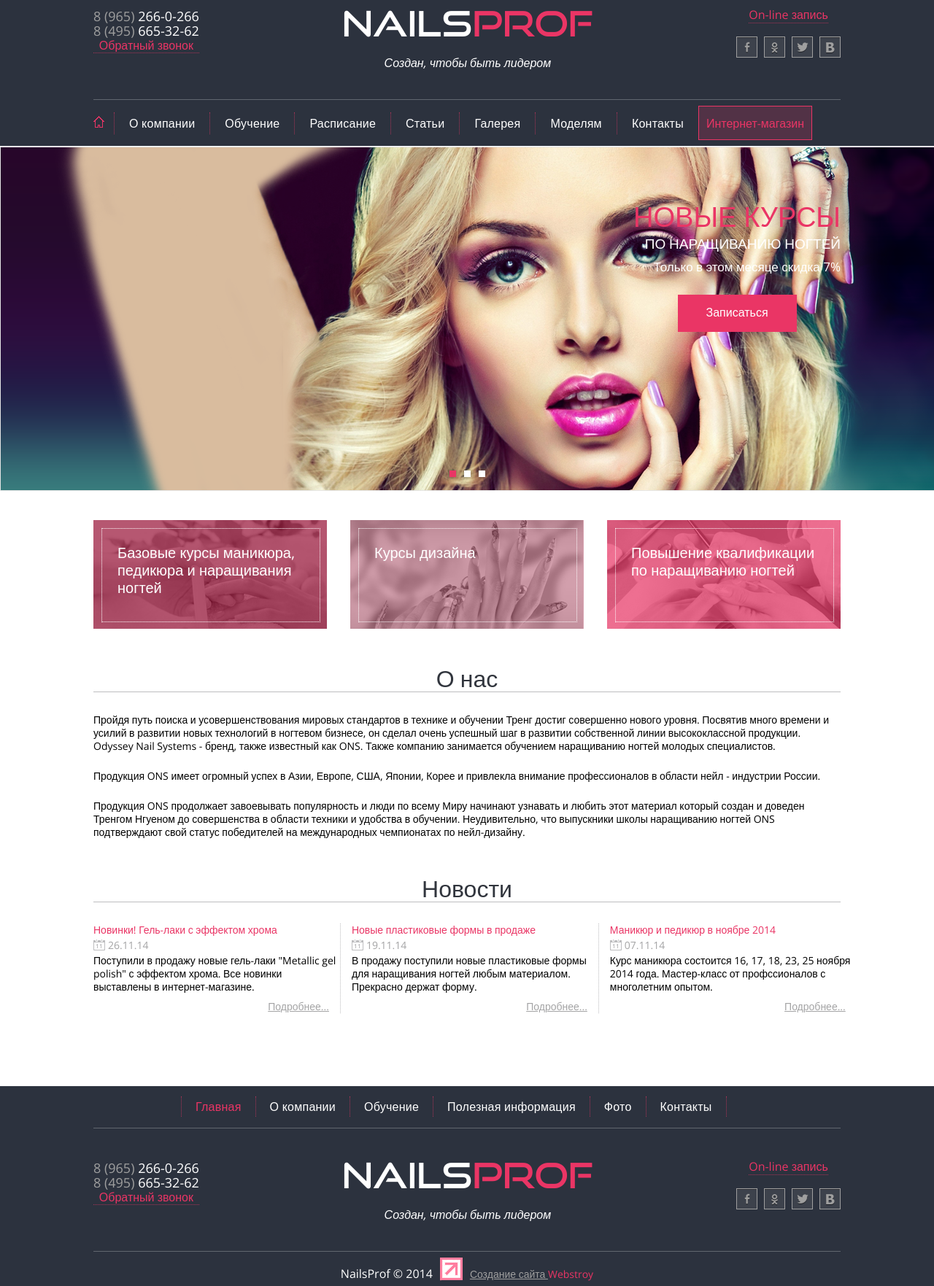
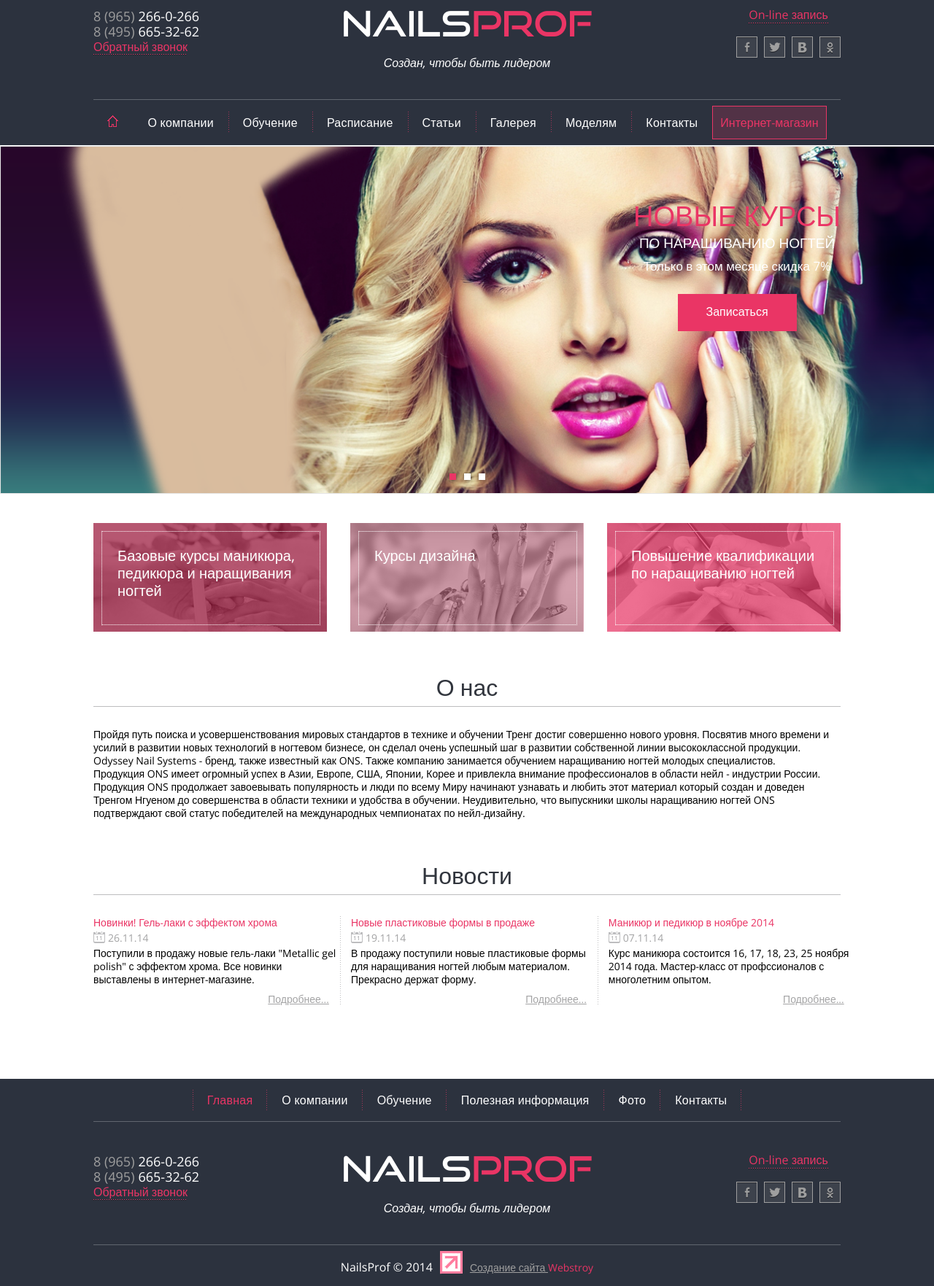
Before and after one commit to Mikhnova-Tetiana/nailsprof, a plain HTML site: page index.html in a window 1280 px wide. Shown: the part 32-1795 px from the top of the page at 73% size. Drawn offline with nearby package versions, Linux system fonts and the light colour scheme.

Commit message:
commit_5

```diff
--- a/index.html
+++ b/index.html
@@ -9,24 +9,32 @@
   <body>
     <div class="first_screen">
       <header>
-        <div class="contacts">
+        <div class="contact_information">
+          <div class="contacts clearfix">
             <div class="phones">
-            <a href="tel:8 (965) 266-0-266">8 (965) 266-0-266</a>
-            <a href="tel:8 (495) 665-32-62">8 (495) 665-32-62</a>
-            <span>Обратный звонок</span>
+              <a href="tel:8 (965) 266-0-266"
+                ><span>8 (965)</span><span>266-0-266</span></a
+              >
+              <a href="tel:8 (495) 665-32-62"
+                ><span>8 (495)</span><span>665-32-62</span></a
+              >
+              <a class="desc" href="#">Обратный звонок</a>
+            </div>
           </div>
           <div class="logo">
-            <h1>Nailsprof</h1>
+            <h1><span>Nails</span><span>prof</span></h1>
             <h2>Создан, чтобы быть лидером</h2>
           </div>
           <div class="social_icons">
-            <span>On-line запись</span>
+            <div class="socials">
+              <a class="desc" href="#">On-line запись</a>
               <ul>
                 <li><a href="#"></a></li>
                 <li><a href="#"></a></li>
                 <li><a href="#"></a></li>
                 <li><a href="#"></a></li>
               </ul>
+            </div>
           </div>
         </div>
         <nav>
@@ -57,10 +65,10 @@
           <h2>Новые курсы</h2>
           <h3>по наращиванию ногтей</h3>
           <h4>Только в этом месяце скидка 7%</h4>
-          <div class="button"><a href="#">Записаться</a></div>
+          <a class="button" href="#">Записаться</a>
         </div>
         <ul>
-          <li><a class="active" href="#"></a></li>
+          <li class="active"><a href="#"></a></li>
           <li><a href="#"></a></li>
           <li><a href="#"></a></li>
         </ul>
@@ -90,38 +98,43 @@
           </div>
         </div>
       </div>
+      <section>
         <h4>О нас</h4>
         <p>
           Пройдя путь поиска и усовершенствования мировых стандартов в технике и
-        обучении Тренг достиг совершенно нового уровня. Посвятив много времени и
-        усилий в развитии новых технологий в ногтевом бизнесе, он сделал очень
-        успешный шаг в развитии собственной линии высококлассной продукции.
-        Odyssey Nail Systems - бренд, также известный как ONS. Также компанию
-        занимается обучением наращиванию ногтей молодых специалистов.
+          обучении Тренг достиг совершенно нового уровня. Посвятив много времени
+          и усилий в развитии новых технологий в ногтевом бизнесе, он сделал
+          очень успешный шаг в развитии собственной линии высококлассной
+          продукции. Odyssey Nail Systems - бренд, также известный как ONS.
+          Также компанию занимается обучением наращиванию ногтей молодых
+          специалистов.
         </p>
         <p>
-        Продукция ONS имеет огромный успех в Азии, Европе, США, Японии, Корее и
-        привлекла внимание профессионалов в области нейл - индустрии России.
+          Продукция ONS имеет огромный успех в Азии, Европе, США, Японии, Корее
+          и привлекла внимание профессионалов в области нейл - индустрии России.
         </p>
         <p>
           Продукция ONS продолжает завоевывать популярность и люди по всему Миру
           начинают узнавать и любить этот материал который создан и доведен
-        Тренгом Нгуеном до совершенства в области техники и удобства в обучении.
-        Неудивительно, что выпускники школы наращиванию ногтей ONS подтверждают
-        свой статус победителей на международных чемпионатах по нейл-дизайну.
+          Тренгом Нгуеном до совершенства в области техники и удобства в
+          обучении. Неудивительно, что выпускники школы наращиванию ногтей ONS
+          подтверждают свой статус победителей на международных чемпионатах по
+          нейл-дизайну.
         </p>
+      </section>
+      <section>
         <h4>Новости</h4>
         <div class="news">
           <div class="news_item">
             <h5>Новинки! Гель-лаки с эффектом хрома</h5>
             <p class="date">26.11.14</p>
             <p>
-            Поступили в продажу новые гель-лаки "Metallic gel polish" с эффектом
-            хрома. Все новинки выставлены в интернет-магазине.
+              Поступили в продажу новые гель-лаки "Metallic gel polish" с
+              эффектом хрома. Все новинки выставлены в интернет-магазине.
             </p>
             <p class="details"><a href="#">Подробнее...</a></p>
           </div>
-        <div class="news_item">
+          <div class="news_item border">
             <h5>Новые пластиковые формы в продаже</h5>
             <p class="date">19.11.14</p>
             <p>
@@ -130,7 +143,7 @@
             </p>
             <p class="details"><a href="#">Подробнее...</a></p>
           </div>
-        <div class="news_item">
+          <div class="news_item border">
             <h5>Маникюр и педикюр в ноябре 2014</h5>
             <p class="date">07.11.14</p>
             <p>
@@ -140,6 +153,7 @@
             <p class="details"><a href="#">Подробнее...</a></p>
           </div>
         </div>
+      </section>
     </main>
     <div class="first_screen">
       <footer>
@@ -153,24 +167,32 @@
             <li><a href="#">Контакты</a></li>
           </ul>
         </div>
-        <div class="contacts">
+        <div class="contact_information">
+          <div class="contacts clearfix">
             <div class="phones">
-            <a href="tel:8 (965) 266-0-266">8 (965) 266-0-266</a>
-            <a href="tel:8 (495) 665-32-62">8 (495) 665-32-62</a>
-            <span>Обратный звонок</span>
+              <a href="tel:8 (965) 266-0-266"
+                ><span>8 (965)</span><span>266-0-266</span></a
+              >
+              <a href="tel:8 (495) 665-32-62"
+                ><span>8 (495)</span><span>665-32-62</span></a
+              >
+              <a class="desc" href="#">Обратный звонок</a>
+            </div>
           </div>
           <div class="logo">
-            <h1>Nailsprof</h1>
+            <h1><span>Nails</span><span>prof</span></h1>
             <h2>Создан, чтобы быть лидером</h2>
           </div>
           <div class="social_icons">
-            <span>On-line запись</span>
+            <div class="socials">
+              <a class="desc" href="#">On-line запись</a>
               <ul>
                 <li><a href="#"></a></li>
                 <li><a href="#"></a></li>
                 <li><a href="#"></a></li>
                 <li><a href="#"></a></li>
               </ul>
+            </div>
           </div>
         </div>
         <div class="about_creators">
--- a/style/style.css
+++ b/style/style.css
@@ -137,7 +137,7 @@ table {
   border-collapse: collapse;
   border-spacing: 0;
 }
-.clearfix {
+.clearfix:after {
   content: "";
   clear: both;
   display: block;
@@ -158,42 +158,79 @@ header {
   margin: 0 auto;
   width: 1024px;
 }
-.contacts {
+.contact_information {
   padding: 40px 0 0 0;
   display: flex;
   justify-content: space-between;
   border-bottom: 1px solid rgba(255, 255, 255, 0.25);
 }
+.contacts {
+  flex: 0 0 340px;
+  padding: 4px 0 0 0;
+  text-align: left;
+}
 .phones {
-  padding: 4px 0 0 0;
-  text-align: center;
-  display: flex;
-  flex-direction: column;
+  width: 160px;
+  float: left;
 }
-.phones a {
-  text-decoration: none;
-  font: 1.125rem/1.25rem "Open Sans", sans-serif;
-  background: linear-gradient(to right, #9f9f9f 40%, #ffffff 40%);
-  background-clip: text;
-  -webkit-background-clip: text;
-  -webkit-text-fill-color: transparent;
+.contacts a {
+  display: inline-block;
 }
 .contacts span {
+  font: 1.125rem/1.25rem "Open Sans", sans-serif;
+  color: #9f9f9f;
+  padding-right: 5px;
+}
+.logo span,
+.contacts span + span {
+  color: #ffffff;
+}
+.contact_information a {
+  position: relative;
+  text-decoration: none;
   font-size: 1rem;
   line-height: 1.25rem;
   color: #ea3565;
-  border-bottom: 1px dotted rgba(234, 53, 101, 0.65);
+}
+.contact_information .desc:before {
+  position: absolute;
+  content: "";
+  top: 100%;
+  left: 0;
+  height: 1px;
+  width: 100%;
+  background: repeating-linear-gradient(
+    to right,
+    #ea3565 0px,
+    #ea3565 1px,
+    transparent 1px,
+    transparent 3px
+  );
+}
+.contact_information .desc:after {
+  position: absolute;
+  content: "";
+  top: 105%;
+  left: 0;
+  height: 1px;
+  width: 100%;
+  background: repeating-linear-gradient(
+    to right,
+    #1b1d22 0px,
+    #1b1d22 1px,
+    transparent 1px,
+    transparent 3px
+  );
 }
 .logo {
+  flex: 0 0 340px;
   text-align: center;
 }
 h1 {
-  background: linear-gradient(to right, #ffffff 52%, #ea3565 52%);
   font: 400 48px/48px "good_timesregular";
-  background-clip: text;
-  -webkit-background-clip: text;
-  -webkit-text-fill-color: transparent;
-  text-transform: uppercase;
+}
+.logo span + span {
+  color: #ea3565;
 }
 .logo h2 {
   font-size: 1rem;
@@ -203,8 +240,11 @@ h1 {
   margin: 20px 0 40px 0;
 }
 .social_icons {
+  flex: 0 0 340px;
   padding: 2px 0 0 0;
   text-align: center;
+  display: flex;
+  justify-content: flex-end;
 }
 .social_icons ul {
   margin-top: 20px;
@@ -214,25 +254,26 @@ h1 {
   display: block;
   width: 29px;
   height: 29px;
-  background: url("../image/sprite.png");
-  background-position: -76px -15px;
+  background: url("../image/sprites.png");
+  background-position: -401px -179px;
   transition: background 0.5s ease-in;
 }
 .social_icons ul li + li a {
   margin-left: 9px;
-  background-position: -74px -77px;
+  background-position: -450px -179px;
 }
 .social_icons ul li + li + li a {
-  background-position: -135px -15px;
+  background-position: -499px -179px;
 }
 .social_icons ul li + li + li + li a {
-  background-position: -15px -77px;
+  background-position: -548px -179px;
 }
 .social_icons ul li a:hover {
   background-color: #ea3565;
 }
 nav {
-  padding: 8px 0 8px;
+  padding: 8px 0;
+  text-align: center;
 }
 .main_menu {
   font-size: 0px;
@@ -247,10 +288,9 @@ nav {
   display: block;
   width: 15px;
   height: 16px;
-  background: url("../image/sprite.png");
-  background-position: -15px -125px;
+  background: url("../image/sprites.png") -633px -179px;
   font: 400 1rem/1rem "Open Sans", sans-serif;
-  padding: 3px 28px 25px 0;
+  padding: 3px 35px 0 0;
 }
 .main_menu li a {
   box-sizing: border-box;
@@ -261,14 +301,25 @@ nav {
   color: #ffffff;
   text-decoration: none;
 }
-.main_menu li + li a {
-  border-left: 1px dotted rgba(234, 53, 101, 0.65);
+.main_menu li + li + li a:after {
+  position: absolute;
+  content: "";
+  top: 0;
+  left: 0;
+  height: 28px;
+  width: 1px;
+  background: repeating-linear-gradient(
+    rgba(234, 53, 101, 0.65) 0px,
+    rgba(234, 53, 101, 0.65) 1px,
+    transparent 1px,
+    transparent 3px
+  );
 }
 .main_menu li .in_shop {
   box-sizing: border-box;
   display: block;
   font: 400 1rem/1.25rem "Open Sans", sans-serif;
-  padding: 13px 10px 12px 10px;
+  padding: 12px 10px;
   border: 1px solid #ea3565;
   color: #ea3565;
   background-color: rgba(234, 53, 101, 0.2);
@@ -284,6 +335,7 @@ nav {
   display: none;
 }
 .dropdown_menu li a {
+  position: relative;
   background-color: #ea3565;
   display: block;
   font: 400 0.875rem/1rem "Open Sans", sans-serif;
@@ -291,24 +343,59 @@ nav {
   width: 138px;
   transition: background-color 0.4s ease-in-out;
 }
+.dropdown_menu li:first-child {
+  margin-top: 14px;
+}
+.dropdown_menu a:before {
+  position: absolute;
+  content: "";
+  bottom: 100%;
+  left: 4px;
+  height: 1px;
+  width: 130px;
+  background: repeating-linear-gradient(
+    to right,
+    white 0px,
+    white 1px,
+    transparent 1px,
+    transparent 3px
+  );
+  display: none;
+}
+.dropdown_menu a:after {
+  position: absolute;
+  content: "";
+  top: 98%;
+  left: 4px;
+  height: 1px;
+  width: 130px;
+  background: repeating-linear-gradient(
+    to right,
+    white 0px,
+    white 1px,
+    transparent 1px,
+    transparent 3px
+  );
+  display: none;
+}
 .dropdown_menu li a:hover {
   background-color: #2c323e;
 }
-.dropdown_menu li:first-child {
-  margin-top: 14px;
+.dropdown_menu li:hover a:before,
+.dropdown_menu li:hover a:after {
+  display: block;
 }
 
 /*slider_styles*/
 .slider {
   position: relative;
-  background: url("../image/slider.png");
-  height: 472px;
+  background: url("../image/slider.png") no-repeat;
+  background-size: cover;
   border-top: 1px solid #ffffff;
 }
 .wrapper {
   margin: 0 auto;
   width: 1024px;
-  text-align: right;
   display: flex;
   justify-content: flex-end;
 }
@@ -331,11 +418,10 @@ nav {
   line-height: 1rem;
   margin: 16px 0 30px 0;
 }
+.title_wrapper {
+  text-align: center;
+}
 .button {
-  display: flex;
-  justify-content: center;
-}
-.button a {
   display: inline-block;
   color: #ffffff;
   font-size: 1rem;
@@ -344,6 +430,7 @@ nav {
   padding: 13px 38px 16px;
   background-color: #ea3565;
   border: 1px solid #ea3565;
+  margin-bottom: 223px;
 }
 .slider ul {
   position: absolute;
@@ -365,7 +452,7 @@ nav {
 .slider ul li + li {
   margin-left: 11px;
 }
-.slider ul li .active {
+.slider ul .active a {
   background-color: #ea3565;
 }
 
@@ -383,7 +470,7 @@ main {
   position: relative;
   flex: 0 0 320px;
   height: 149px;
-  background: url("../image/sprites_2.png");
+  background: url("../image/sprites.png");
 }
 .content_1 {
   background-position: -10px -10px;
@@ -418,6 +505,7 @@ main {
   height: 127px;
   border: 1px dotted #ffffff;
 }
+
 main h3 {
   color: #ffffff;
   font-size: 1.25rem;
@@ -430,7 +518,7 @@ main h4 {
   border-bottom: 1px solid #bdbdbf;
   color: #31353d;
   font-size: 2rem;
-  line-height: 1rem;
+  line-height: 2rem;
   text-align: center;
 }
 main p {
@@ -446,11 +534,25 @@ main > p + p {
   justify-content: space-between;
 }
 .news_item {
+  position: relative;
   flex: 0 0 33%;
 }
 .news_item + .news_item {
   padding-left: 15px;
-  border-left: 1px dotted #bdbdbf;
+}
+.news_item.border:before {
+  position: absolute;
+  content: "";
+  top: 0;
+  left: 0;
+  height: 122px;
+  width: 1px;
+  background: repeating-linear-gradient(
+    #bdbdbf 0px,
+    #bdbdbf 1px,
+    transparent 1px,
+    transparent 3px
+  );
 }
 h5 {
   font-size: 0.875rem;
@@ -467,14 +569,12 @@ h5 {
 }
 .news .date:before {
   position: absolute;
-  display: inline-block;
   content: "";
   bottom: 5px;
   left: 0;
   width: 16px;
   height: 16px;
-  background: url("../image/sprite.png");
-  background-position: -133px -76px;
+  background: url("../image/sprites.png") -597px -179px;
 }
 .news_item .details {
   text-align: right;
@@ -493,28 +593,54 @@ footer {
   width: 1024px;
 }
 .second_menu {
-  padding: 14px 120px 15px 120px;
+  text-align: center;
   border-bottom: 1px solid rgba(255, 255, 255, 0.25);
 }
 .second_menu ul {
+  padding: 15px 0;
   font-size: 0px;
 }
 .second_menu ul li {
   display: inline-block;
 }
 .second_menu ul li a {
+  position: relative;
   box-sizing: border-box;
   display: block;
   font-size: 1rem;
   line-height: 1rem;
   letter-spacing: 0.24px;
-  padding: 6px 19px;
+  padding: 6px 20px;
   color: #ffffff;
   text-decoration: none;
-  border-left: 1px dotted rgba(234, 53, 101, 0.65);
 }
-.second_menu ul li:last-child {
-  border-right: 1px dotted rgba(234, 53, 101, 0.65);
+.second_menu ul li a:after {
+  position: absolute;
+  content: "";
+  top: 0;
+  right: 0;
+  height: 28px;
+  width: 1px;
+  background: repeating-linear-gradient(
+    rgba(234, 53, 101, 0.65) 0px,
+    rgba(234, 53, 101, 0.65) 1px,
+    transparent 1px,
+    transparent 3px
+  );
+}
+.second_menu li:first-child a:before {
+  position: absolute;
+  content: "";
+  top: 0;
+  left: 0;
+  height: 28px;
+  width: 1px;
+  background: repeating-linear-gradient(
+    rgba(234, 53, 101, 0.65) 0px,
+    rgba(234, 53, 101, 0.65) 1px,
+    transparent 1px,
+    transparent 3px
+  );
 }
 .second_menu ul li .active {
   color: #ea3565;
@@ -534,14 +660,12 @@ footer {
 }
 .about_creators p:first-child:after {
   position: absolute;
-  display: inline-block;
   right: 0;
   bottom: 0;
   content: "";
   width: 31px;
   height: 32px;
-  background: url("../image/sprite.png");
-  background-position: -15px -15px;
+  background: url("../image/sprites.png") -350px -179px;
 }
 .about_creators p {
   display: inline-block;
```
Also changed, not shown: image/sprite.png (deleted), image/sprites.png (added), image/sprites_2.png (deleted). Lines whose indentation alone changed are shown as unchanged.
